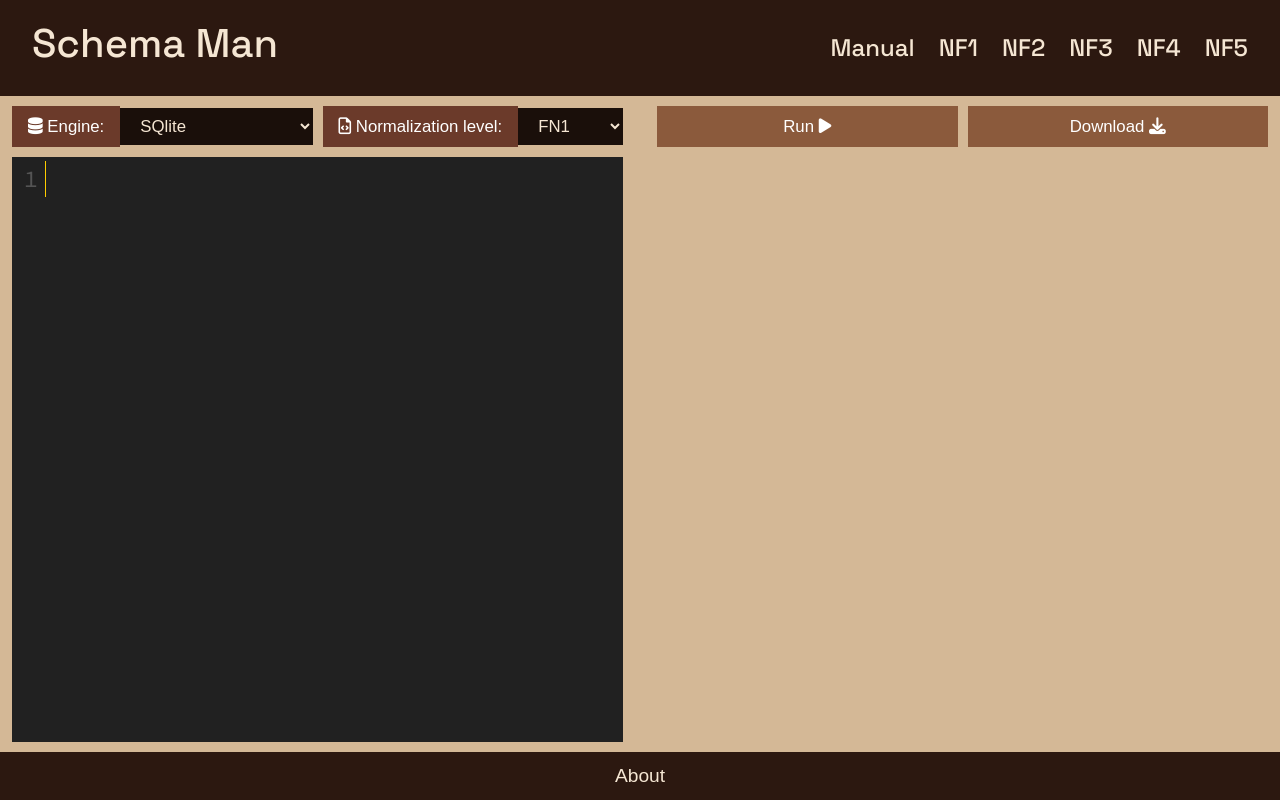
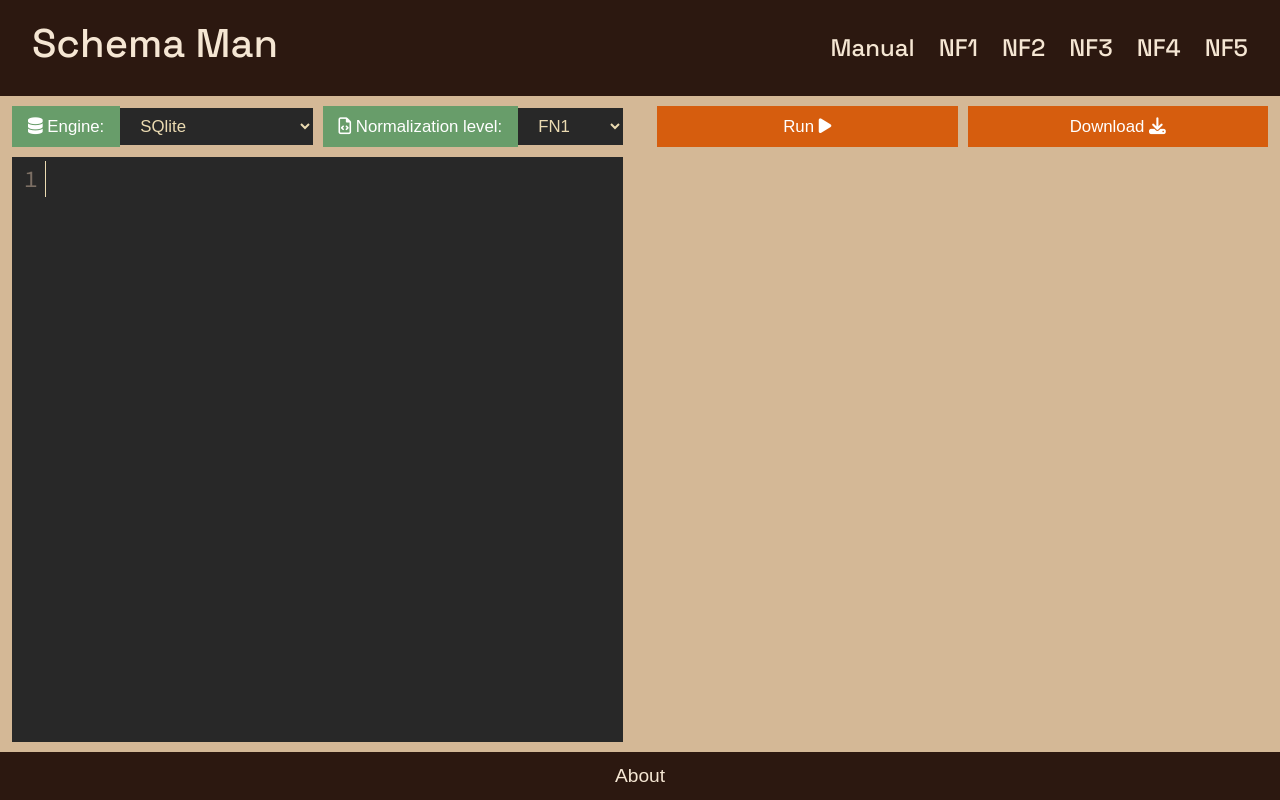
Before and after one commit to Qwerty3341/SchemaMan, a Flask app: page / in a window 1280 px wide. Run offline with Flask 3, Linux system fonts and the light colour scheme; some web fonts are replaced.

Commit message:
Gruvbox theme for code mirror

```diff
--- a/schema_man/static/css/normalizator.css
+++ b/schema_man/static/css/normalizator.css
@@ -3,10 +3,10 @@
 :root {
 	--text-editor-font: 'Source Code Pro', monospace;
 	--text-editor-font-size: 1.5rem;
-	--selector-bg: #1A0F0A;
-	--selector-fg: #F5E6D3;
-	--button-sql-color: #6B3A2A;
-	--button-report-color: #8B5A3C;
+	--selector-bg: #282828;
+	--selector-fg: #ebdbb2;
+	--button-sql-color: #689d6a;
+	--button-report-color: #d65d0e;
 }
 
 .normalizator-container {
@@ -84,5 +84,4 @@
 	height: 100%;
 	font-family: var(--text-editor-font);
 	font-size: var(--text-editor-font-size);
-	background-color: var(--selector-bg);
 }
--- a/schema_man/static/js/codeEditor.js
+++ b/schema_man/static/js/codeEditor.js
@@ -1,7 +1,7 @@
 class CodeEditor {
 
 	static DEFAULTS = {
-		theme: 'material-darker',
+		theme: 'gruvbox-dark',
 		mode: 'text/x-sql',
 		lineNumbers: true,
 		indentUnit: 4,
--- a/schema_man/templates/normalizator.html
+++ b/schema_man/templates/normalizator.html
@@ -4,7 +4,7 @@
 
 {% block styles %}
 <link rel="stylesheet" href="https://cdnjs.cloudflare.com/ajax/libs/codemirror/5.65.16/codemirror.min.css">
-<link rel="stylesheet" href="https://cdnjs.cloudflare.com/ajax/libs/codemirror/5.65.16/theme/material-darker.min.css">
+<link rel="stylesheet" href="https://cdnjs.cloudflare.com/ajax/libs/codemirror/5.65.16/theme/gruvbox-dark.min.css">
 <link rel="stylesheet" href="{{ url_for('static', filename='css/normalizator.css') }}">
 {% endblock %}
 
```
